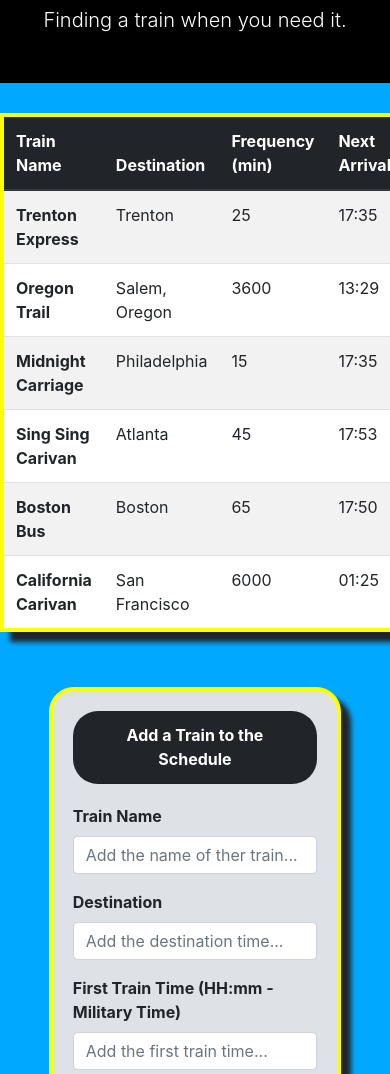
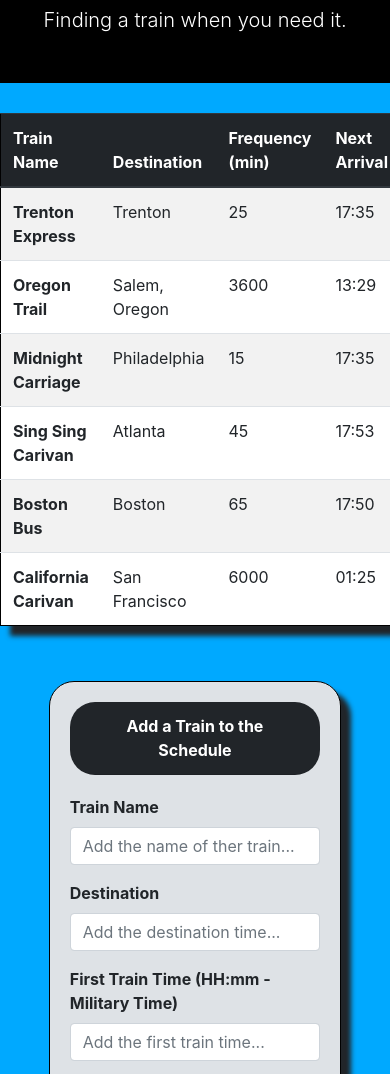
Before and after one commit to Mayo267/Train-Times, a plain HTML site: page index.html in a window 390 px wide. Shown: the part 169-1243 px from the top of the page. Drawn offline with nearby package versions, Linux system fonts and the light colour scheme.

Commit message:
adjust border

```diff
--- a/Assets/Style.css
+++ b/Assets/Style.css
@@ -124,7 +124,7 @@ table{
     width: 75%;
     margin: 0 auto;
     margin-top: 30px;
-    border: 4px solid yellow;
+    border: .5px solid black;
     /* border-radius: 25px 25px 25px; */
     box-shadow: 10px 10px 5px;
     overflow-y: scroll;
@@ -151,7 +151,7 @@ table{
     width: 75%;
     margin: 0 auto;
     margin-top: 30px;
-    border: 4px solid yellow;
+    border: .5px solid black;
     box-shadow: 10px 10px 5px;
     padding: 20px;
     margin-bottom: 50px;
```
